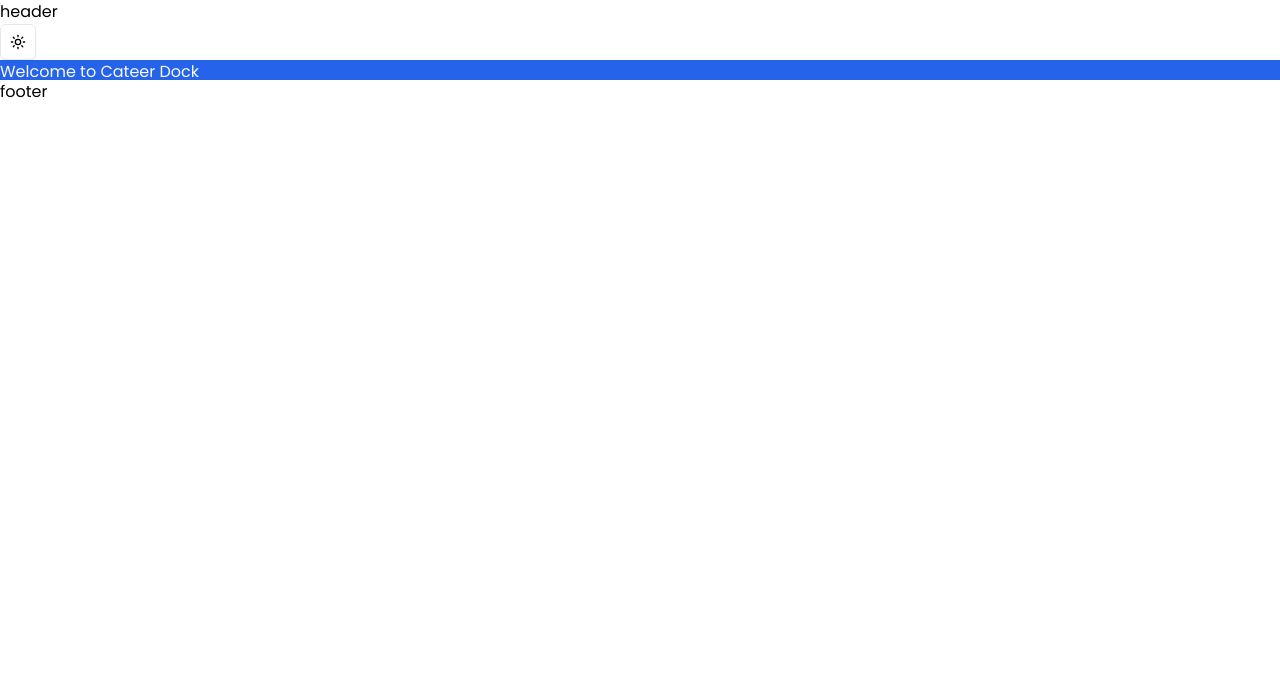
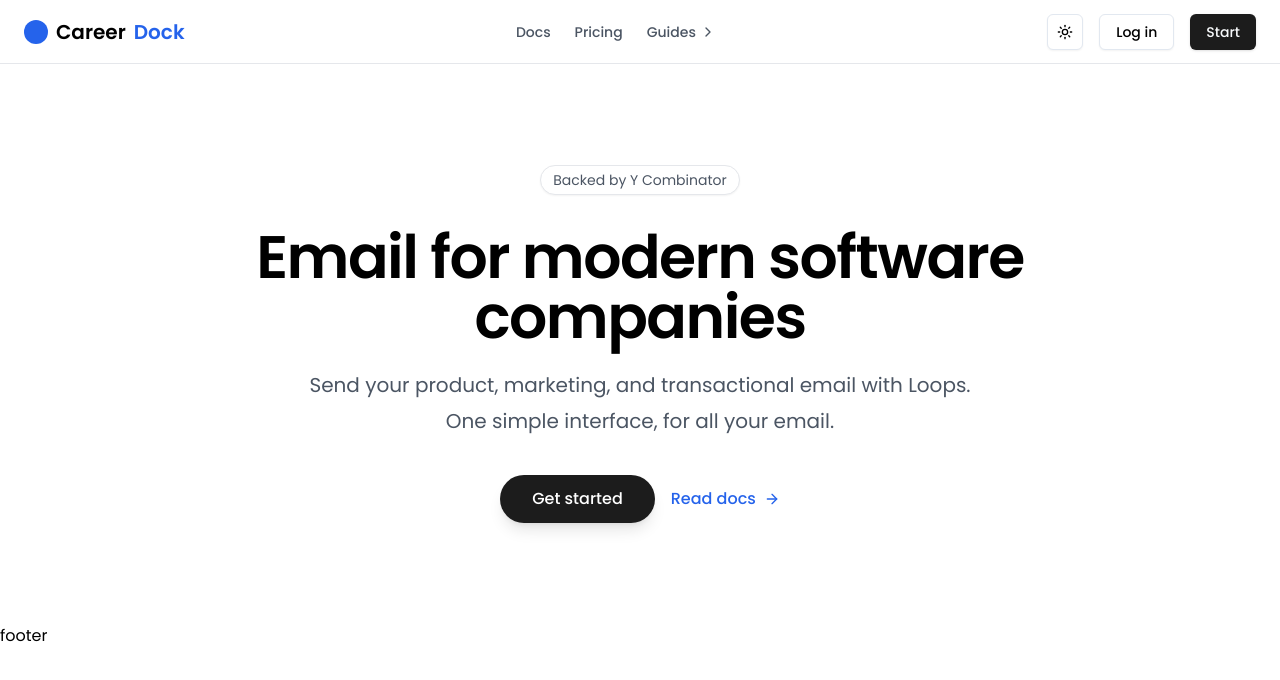
Before and after one commit to Career-Dock/career-dock-frontend, a Next.js app: page / in a window 1280 px wide. Shown: the top 680 px of the page. Built offline with nearby package versions, Linux system fonts and the light colour scheme; no server answers.

Commit message:
feat: implement header and hero components, refactor layout structure

```diff
--- /dev/null
+++ b/src/app/(mainLayout)/_components/landing/hero.tsx
@@ -0,0 +1,45 @@
+import { ArrowRight } from 'lucide-react';
+import { Button } from '@/components/ui/button';
+import Link from 'next/link';
+import MaxWidthWrapper from '@/components/common/max-width-wrapper';
+
+export default function Hero() {
+  return (
+    <MaxWidthWrapper>
+      <div className="flex min-h-[70vh] flex-col items-center justify-center px-4 text-center">
+        <div className="inline-flex items-center rounded-full border bg-white px-3 py-1 text-sm text-gray-600 shadow-sm mb-8">
+          Backed by Y Combinator
+        </div>
+
+        <h1 className="max-w-4xl text-4xl font-semibold tracking-tight sm:text-5xl md:text-6xl">
+          Email for modern software companies
+        </h1>
+
+        <div className="mt-6 max-w-2xl space-y-2 text-gray-600">
+          <p className="text-lg sm:text-xl">
+            Send your product, marketing, and transactional email with Loops.
+          </p>
+          <p className="text-lg sm:text-xl">
+            One simple interface, for all your email.
+          </p>
+        </div>
+
+        <div className="mt-10 flex flex-col items-center gap-4 sm:flex-row">
+          <Button
+            size="lg"
+            className="bg-[#1C1C1C] hover:bg-[#2C2C2C] text-white rounded-full px-8 h-12 text-base shadow-lg"
+          >
+            Get started
+          </Button>
+          <Link
+            href="/docs"
+            className="inline-flex items-center text-primary hover:text-primary font-medium"
+          >
+            Read docs
+            <ArrowRight className="ml-2 h-4 w-4" />
+          </Link>
+        </div>
+      </div>
+    </MaxWidthWrapper>
+  );
+}
--- /dev/null
+++ b/src/app/(mainLayout)/about-us/page.tsx
@@ -0,0 +1,7 @@
+export default function AboutUsPage() {
+  return (
+    <div>
+      <h1>about us page</h1>
+    </div>
+  );
+}
--- a/src/app/(mainLayout)/layout.tsx
+++ b/src/app/(mainLayout)/layout.tsx
@@ -1,3 +1,4 @@
+import Header from '@/components/common/header';
 import { Metadata } from 'next';
 
 export const metadata: Metadata = {
@@ -12,7 +13,7 @@ export default function HomeLayout({
 }) {
   return (
     <div>
-      <div>header</div>
+      <Header />
       {children}
       <div>footer</div>
     </div>
--- a/src/app/(mainLayout)/page.tsx
+++ b/src/app/(mainLayout)/page.tsx
@@ -1,37 +1,9 @@
-import { ModeToggle } from '@/components/toggle-dark';
-import { Button } from '@/components/ui/button';
-import {
-  ClerkProvider,
-  SignInButton,
-  SignedIn,
-  SignedOut,
-  UserButton,
-} from '@clerk/nextjs';
-import { Roles } from '@/types/globals';
-import { auth } from '@clerk/nextjs/server';
+import Hero from './_components/landing/hero';
 
 export default async function Home() {
-  console.log('dfdfd');
-
-  const { sessionClaims } = await auth();
-
-  console.log(sessionClaims);
-
   return (
     <main>
-      <ModeToggle />
-      <h1 className="text-primary-foreground h-5 w-full bg-primary">
-        Welcome to Cateer Dock
-      </h1>
-
-      {/* <div>
-        <SignedOut>
-          <SignInButton />
-        </SignedOut>
-        <SignedIn>
-          <UserButton />
-        </SignedIn>
-      </div> */}
+      <Hero />
     </main>
   );
 }
--- /dev/null
+++ b/src/components/common/header.tsx
@@ -0,0 +1,105 @@
+'use client';
+
+import { useState } from 'react';
+import Link from 'next/link';
+import { ChevronRight, Menu } from 'lucide-react';
+import { Button } from '@/components/ui/button';
+import { Sheet, SheetContent, SheetTrigger } from '@/components/ui/sheet';
+import { ModeToggle } from '../toggle-dark';
+
+export default function Header() {
+  const [isOpen, setIsOpen] = useState(false);
+
+  return (
+    <header className="flex h-16 items-center justify-between border-b px-4 md:px-6">
+      <Link href="/" className="flex items-center gap-2">
+        <div className="h-6 w-6 rounded-full bg-primary" />
+        <span className="text-xl font-semibold">Career</span>
+        <span className="text-xl font-semibold text-primary">Dock</span>
+      </Link>
+      <nav className="hidden md:flex items-center gap-6">
+        <Link
+          href="/docs"
+          className="text-sm font-medium text-gray-600 hover:text-gray-900"
+        >
+          Docs
+        </Link>
+        <Link
+          href="/pricing"
+          className="text-sm font-medium text-gray-600 hover:text-gray-900"
+        >
+          Pricing
+        </Link>
+        <Link
+          href="/guides"
+          className="flex items-center gap-1 text-sm font-medium text-gray-600 hover:text-gray-900"
+        >
+          Guides
+          <ChevronRight className="h-4 w-4" />
+        </Link>
+      </nav>
+      <div className="flex items-center gap-4">
+        <ModeToggle />
+        <div className="hidden md:block">
+          <Button variant="outline" asChild>
+            <Link href="/login">Log in</Link>
+          </Button>
+        </div>
+        <Button
+          asChild
+          className="hidden md:inline-flex bg-[#1C1C1C] hover:bg-[#2C2C2C]"
+        >
+          <Link href="/start">Start</Link>
+        </Button>
+        <Sheet open={isOpen} onOpenChange={setIsOpen}>
+          <SheetTrigger asChild>
+            <Button variant="ghost" size="icon" className="md:hidden">
+              <Menu className="h-6 w-6" />
+              <span className="sr-only">Toggle menu</span>
+            </Button>
+          </SheetTrigger>
+          <SheetContent side="right" className="w-[300px] sm:w-[400px]">
+            <nav className="flex flex-col gap-4">
+              <Link
+                href="/docs"
+                className="text-lg font-medium"
+                onClick={() => setIsOpen(false)}
+              >
+                Docs
+              </Link>
+              <Link
+                href="/pricing"
+                className="text-lg font-medium"
+                onClick={() => setIsOpen(false)}
+              >
+                Pricing
+              </Link>
+              <Link
+                href="/guides"
+                className="flex items-center gap-1 text-lg font-medium"
+                onClick={() => setIsOpen(false)}
+              >
+                Guides
+                <ChevronRight className="h-5 w-5" />
+              </Link>
+              <hr className="my-4" />
+              <Button variant="outline" asChild className="w-full">
+                <Link href="/login" onClick={() => setIsOpen(false)}>
+                  Log in
+                </Link>
+              </Button>
+              <Button
+                asChild
+                className="w-full bg-[#1C1C1C] hover:bg-[#2C2C2C]"
+              >
+                <Link href="/start" onClick={() => setIsOpen(false)}>
+                  Start
+                </Link>
+              </Button>
+            </nav>
+          </SheetContent>
+        </Sheet>
+      </div>
+    </header>
+  );
+}
--- /dev/null
+++ b/src/components/common/max-width-wrapper.tsx
@@ -0,0 +1,23 @@
+import { cn } from '@/lib/utils';
+import { ReactNode } from 'react';
+
+const MaxWidthWrapper = ({
+  className,
+  children,
+}: {
+  className?: string;
+  children: ReactNode;
+}) => {
+  return (
+    <div
+      className={cn(
+        'mx-auto w-full max-w-screen-xl px-2.5 md:px-20',
+        className
+      )}
+    >
+      {children}
+    </div>
+  );
+};
+
+export default MaxWidthWrapper;
```
Also changed, not shown: src/app/layout.tsx (+11 -11 lines).
